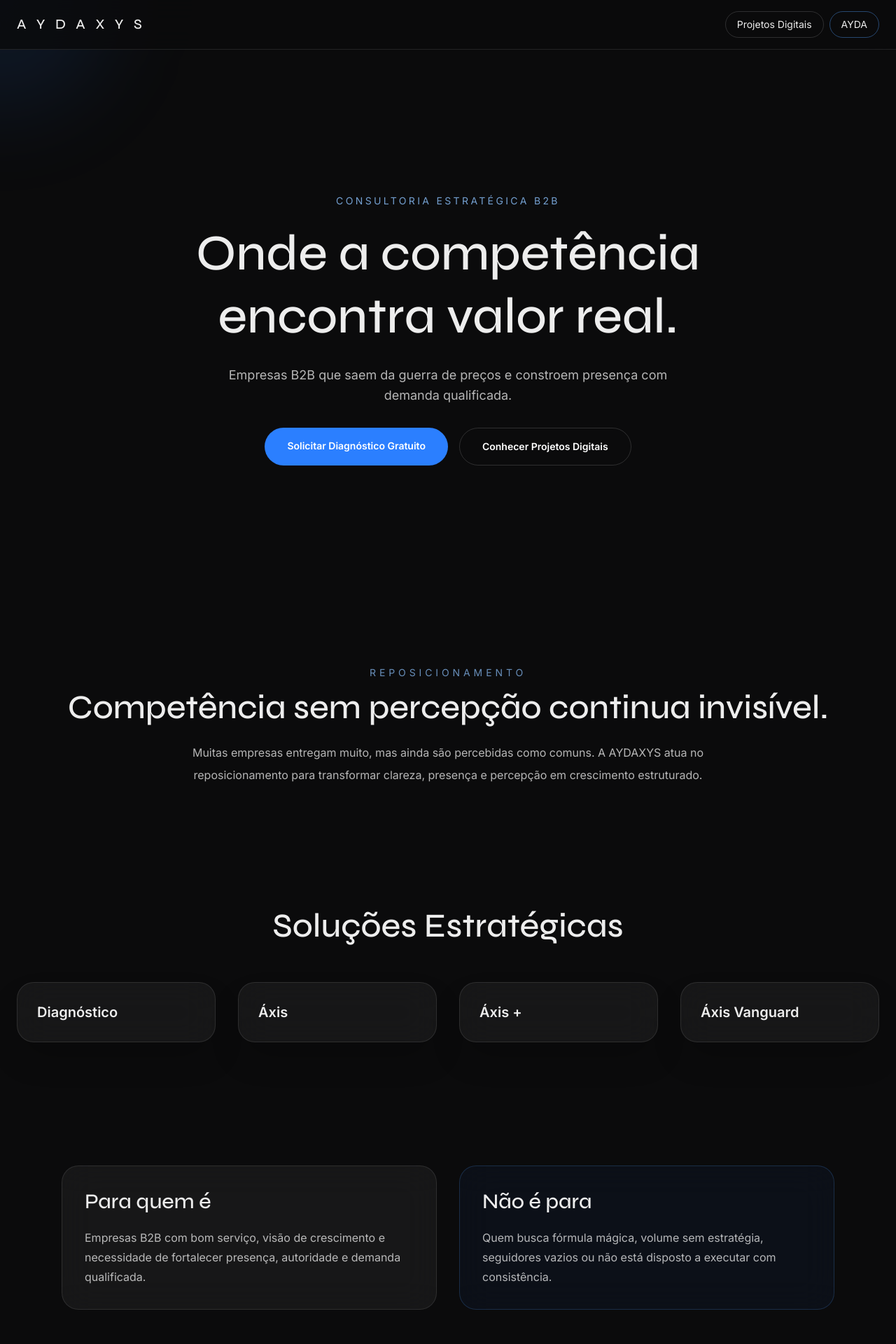
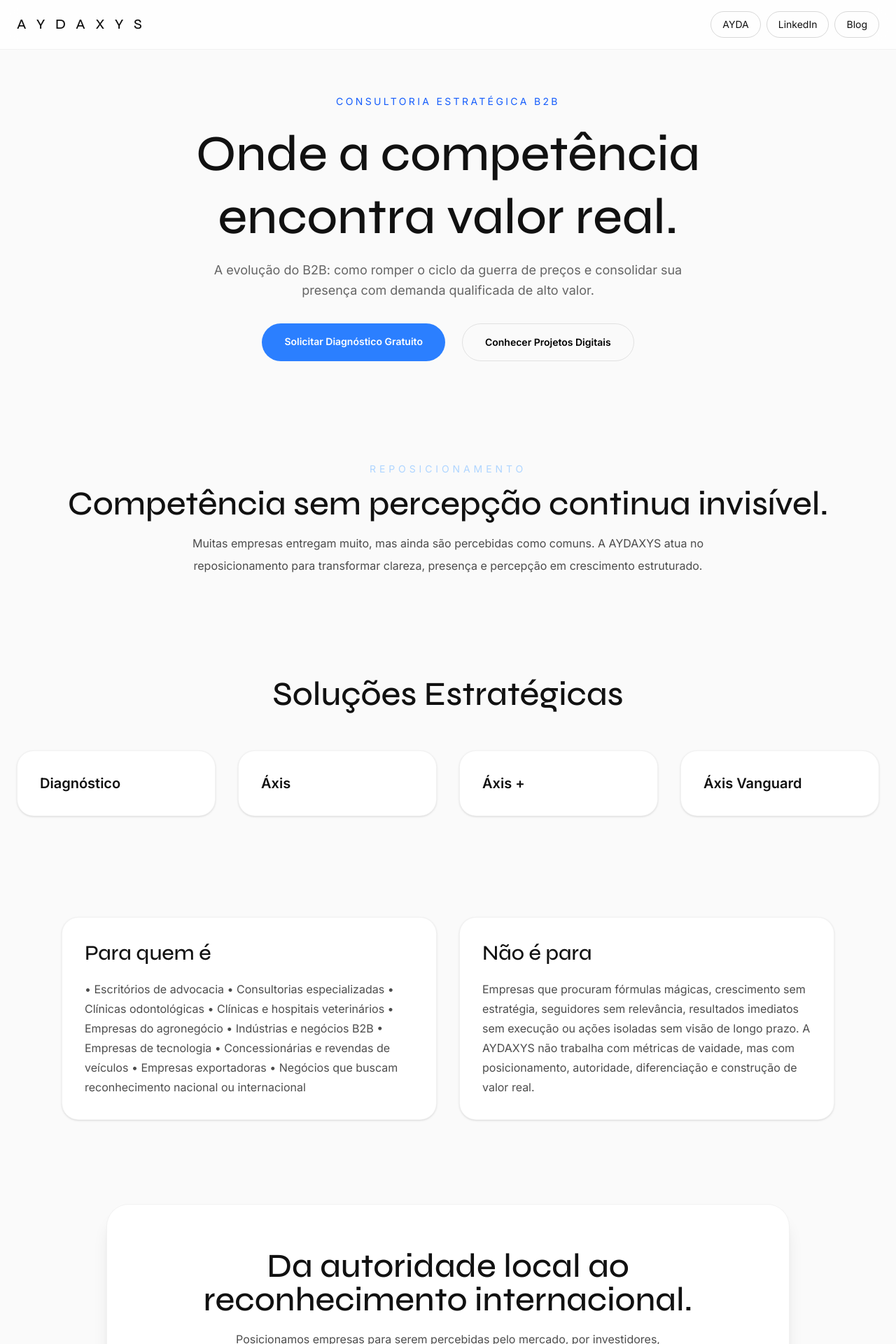
Before and after one commit to vsouza30-cmd/aydaxys, a Next.js app: page / in a window 1280 px wide. Shown: the top 1920 px of the page at 70% size. Built offline with nearby package versions, Linux system fonts and the light colour scheme.

Commit message:
atualização do site

```diff
--- a/app/blog/page.tsx
+++ b/app/blog/page.tsx
@@ -1,17 +1,17 @@
 export default function Blog() {
   return (
-    <main className="min-h-screen bg-black text-white">
+    <main className="min-h-screen bg-[#FAFAFA] text-[#111111]">
       <section className="mx-auto max-w-6xl px-6 py-24">
         <div className="text-center">
-          <span className="text-sm uppercase tracking-[0.3em] text-blue-300/70">
+          <span className="text-sm uppercase tracking-[0.3em] text-blue-600">
             AYDAXYS
           </span>
 
           <h1 className="mt-6 text-5xl font-bold">
-            Blog Tático para empresas que buscam crescimento sustentável
+            Blog tático para empresas que buscam crescimento sustentável
           </h1>
 
-          <p className="mx-auto mt-6 max-w-3xl text-lg text-white/70">
+          <p className="mx-auto mt-6 max-w-3xl text-lg text-black/60">
             Insights sobre posicionamento, autoridade, percepção de valor,
             demanda qualificada e crescimento empresarial para líderes que buscam resultados reais.
           </p>
@@ -21,13 +21,13 @@ export default function Blog() {
 
           <a
             href="/blog/como-sair-da-guerra-de-precos"
-            className="rounded-3xl border border-white/10 bg-white/5 p-8 transition hover:border-blue-400/40"
+            className="rounded-3xl border border-black/10 bg-white p-8 shadow-sm transition-all hover:-translate-y-1 hover:shadow-xl hover:border-blue-500/30"
           >
             <h2 className="text-2xl font-semibold">
               Como sair da guerra de preços e aumentar a percepção de valor
             </h2>
 
-            <p className="mt-4 text-white/70">
+            <p className="mt-4 text-black/60">
               Empresas excelentes continuam perdendo margem porque o mercado
               não percebe o valor que entregam. Entenda como sair dessa armadilha.
             </p>
@@ -41,7 +41,7 @@ export default function Blog() {
               Autoridade empresarial não é marketing
             </h2>
 
-            <p className="mt-4 text-white/70">
+            <p className="mt-4 text-black/60">
               Entenda por que empresas fortes são percebidas de forma
               diferente pelo mercado. Autoridade é a chave para reduzir objeções e fortalecer negociações.
             </p>
--- a/app/diagnostico/page.tsx
+++ b/app/diagnostico/page.tsx
@@ -40,10 +40,10 @@ export default function Diagnostico() {
   }
 
   return (
-    <main className="min-h-screen bg-black text-white">
+    <main className="min-h-screen bg-[#FAFAFA] text-black">
       <section className="mx-auto max-w-4xl px-6 py-24">
         <div className="text-center">
-          <span className="text-sm uppercase tracking-[0.3em] text-white/50">
+          <span className="text-sm uppercase tracking-[0.3em] text-blue-600">
             AYDAXYS
           </span>
 
@@ -51,7 +51,7 @@ export default function Diagnostico() {
             Diagnóstico Estratégico
           </h1>
 
-          <p className="mx-auto mt-6 max-w-2xl text-lg text-white/70">
+          <p className="mx-auto mt-6 max-w-2xl text-lg text-black/70">
             Responda as perguntas abaixo e receba uma análise inicial
             sobre posicionamento, autoridade e oportunidades de crescimento.
           </p>
@@ -63,27 +63,27 @@ export default function Diagnostico() {
               Diagnóstico enviado com sucesso.
             </h2>
 
-            <p className="mt-4 text-white/70">
+            <p className="mt-4 text-black/70">
               Recebemos suas informações e entraremos em contato.
             </p>
           </div>
         ) : (
           <form
             onSubmit={handleSubmit}
-            className="mt-16 space-y-6 rounded-3xl border border-white/10 bg-white/5 p-10"
+            className="mt-16 space-y-6 rounded-3xl border border-black/10 bg-white p-10 shadow-lg"
           >
             <input
               name="nome"
               placeholder="Nome"
               required
-              className="w-full rounded-xl border border-white/10 bg-black px-4 py-4"
+              className="w-full rounded-xl border border-black/10 bg-white px-4 py-4 text-black placeholder:text-black/40 focus:outline-none focus:ring-2 focus:ring-blue-500/20"
             />
 
             <input
               name="empresa"
               placeholder="Empresa"
               required
-              className="w-full rounded-xl border border-white/10 bg-black px-4 py-4"
+              className="w-full rounded-xl border border-black/10 bg-white px-4 py-4 text-black placeholder:text-black/40 focus:outline-none focus:ring-2 focus:ring-blue-500/20"
             />
 
             <input
@@ -91,28 +91,28 @@ export default function Diagnostico() {
               type="email"
               placeholder="E-mail"
               required
-              className="w-full rounded-xl border border-white/10 bg-black px-4 py-4"
+              className="w-full rounded-xl border border-black/10 bg-white px-4 py-4 text-black placeholder:text-black/40 focus:outline-none focus:ring-2 focus:ring-blue-500/20"
             />
 
             <input
               name="telefone"
               placeholder="Telefone"
               required
-              className="w-full rounded-xl border border-white/10 bg-black px-4 py-4"
+              className="w-full rounded-xl border border-black/10 bg-white px-4 py-4 text-black"
             />
 
             <input
               name="segmento"
               placeholder="Segmento"
               required
-              className="w-full rounded-xl border border-white/10 bg-black px-4 py-4"
+              className="w-full rounded-xl border border-black/10 bg-white px-4 py-4 text-black"
             />
 
             <input
               name="faturamento"
               placeholder="Faturamento mensal"
               required
-              className="w-full rounded-xl border border-white/10 bg-black px-4 py-4"
+              className="w-full rounded-xl border border-black/10 bg-white px-4 py-4"
             />
 
             <textarea
@@ -120,13 +120,13 @@ export default function Diagnostico() {
               rows={5}
               placeholder="Qual é o principal desafio da empresa atualmente?"
               required
-              className="w-full rounded-xl border border-white/10 bg-black px-4 py-4"
+              className="w-full rounded-xl border border-black/10 bg-white px-4 py-4 text-black"
             />
 
             <button
               type="submit"
               disabled={loading}
-              className="w-full rounded-full bg-white px-8 py-4 font-medium text-black transition hover:opacity-90"
+              className="w-full rounded-full bg-blue-500 px-8 py-4 font-medium text-white transition hover:scale-105 shadow-[0_0_25px_rgba(59,130,246,0.35)]"
             >
               {loading
                 ? "Enviando..."
@@ -138,7 +138,7 @@ export default function Diagnostico() {
         <div className="mt-12 text-center">
           <a
             href="/"
-            className="text-white/60 transition hover:text-white"
+            className="text-black/60 transition hover:text-black/80"
           >
             ← Voltar para página inicial
           </a>
--- a/app/globals.css
+++ b/app/globals.css
@@ -5,8 +5,8 @@ html {
 }
 
 body {
-  background: #000000;
-  color: #ffffff;
+  background: #FAFAFA;
+  color: #111111;
   font-family: Arial, Helvetica, sans-serif;
 }
 
--- /dev/null
+++ b/app/icon.tsx
@@ -0,0 +1,30 @@
+import { ImageResponse } from "next/og";
+
+export const size = {
+  width: 512,
+  height: 512,
+};
+
+export const contentType = "image/png";
+
+export default function Icon() {
+  return new ImageResponse(
+    (
+      <div
+        style={{
+          width: "100%",
+          height: "100%",
+          background: "#2563EB",
+          display: "flex",
+          alignItems: "center",
+          justifyContent: "center",
+          color: "white",
+          fontSize: 260,
+          fontWeight: 700,
+        }}
+      >
+        A
+      </div>
+    )
+  );
+}
--- a/app/layout.tsx
+++ b/app/layout.tsx
@@ -38,7 +38,7 @@ export default function RootLayout({
 }) {
   return (
     <html lang="pt-BR">
-      <body className={`${inter.className} bg-black text-white`}>
+      <body className={inter.className}>
         {children}
 
         <Script
@@ -51,7 +51,6 @@ export default function RootLayout({
             window.dataLayer = window.dataLayer || [];
             function gtag(){dataLayer.push(arguments);}
             gtag('js', new Date());
-
             gtag('config', 'G-RXCC50JJSK');
           `}
         </Script>
--- a/app/page.tsx
+++ b/app/page.tsx
@@ -6,7 +6,7 @@ import {
   Accessibility,
   Volume2,
   MessageCircle,
-  X,
+  X, Search,
 } from "lucide-react";
 import { Syne, Inter } from "next/font/google";
 
@@ -53,7 +53,7 @@ export default function Home() {
       "Onde a competência encontra valor real.",
 
     desc:
-      "Empresas B2B que saem da guerra de preços e constroem presença com demanda qualificada.",
+      "A evolução do B2B: como romper o ciclo da guerra de preços e consolidar sua presença com demanda qualificada de alto valor.",
 
     button:
       "Solicitar Diagnóstico Estratégico",
@@ -71,19 +71,19 @@ export default function Home() {
   "Para quem é",
 
 forWho:
-      "Empresas B2B com bom serviço, visão de crescimento e necessidade de fortalecer presença, autoridade e demanda qualificada.",
+  "• Escritórios de advocacia\n• Consultorias especializadas\n• Clínicas odontológicas\n• Clínicas e hospitais veterinários\n• Empresas do agronegócio\n• Indústrias e negócios B2B\n• Empresas de tecnologia\n• Concessionárias e revendas de veículos\n• Empresas exportadoras\n• Negócios que buscam reconhecimento nacional ou internacional",
 
 notForTitle:
   "Não é para",
 
 notFor:
-      "Quem busca fórmula mágica, volume sem estratégia, seguidores vazios ou não está disposto a executar com consistência.",
+  "Empresas que procuram fórmulas mágicas, crescimento sem estratégia, seguidores sem relevância, resultados imediatos sem execução ou ações isoladas sem visão de longo prazo. A AYDAXYS não trabalha com métricas de vaidade, mas com posicionamento, autoridade, diferenciação e construção de valor real.",
 
     finalTitle:
-      "Sua próxima fase começa pelo reposicionamento.",
+      "Da autoridade local ao reconhecimento internacional.",
 
     finalText:
-      "Se sua empresa entrega valor, mas o mercado ainda não percebe, você está competindo por preço quando poderia competir por autoridade.",
+      "Posicionamos empresas para serem percebidas pelo mercado, por investidores, parceiros estratégicos e novas oportunidades de expansão.",
   };
 
   const services = [
@@ -114,7 +114,7 @@ export default function Home() {
     synth.cancel();
 
     const utter = new SpeechSynthesisUtterance(
-      "Olá visitante, bem vindo à AYDAXYS. Onde a competência encontra valor real. Empresas B2B que saem da guerra de preços e constroem presença com demanda qualificada."
+      "Olá visitante, bem vindo à EYDAXIS. Onde a competência encontra valor real. Empresas B2B que saem da guerra de preços e constroem presença com demanda qualificada."
     );
 
     const voices = synth.getVoices();
@@ -137,29 +137,9 @@ export default function Home() {
   };
 
   return (
-    <main className={`${sans.className} bg-[#0B0B0C] text-[#EDEDED] overflow-x-hidden`}>
-      <div
-        className="pointer-events-none fixed z-0 hidden h-80 w-80 rounded-full bg-blue-500/10 blur-3xl md:block"
-        style={{
-          left: mouse.x - 160,
-          top: mouse.y - 160,
-        }}
-      />
+    <main className={`${sans.className} bg-[#FAFAFA] text-[#111111] overflow-x-hidden`}>
 
-      <div className="fixed inset-0 -z-30 bg-[#0B0B0C]" />
-
-      <div className="fixed inset-0 -z-20 bg-[radial-gradient(circle_at_top_right,rgba(59,130,246,0.16),transparent_32%),radial-gradient(circle_at_bottom_left,rgba(255,255,255,0.06),transparent_26%)]" />
-
-      <div className="fixed inset-0 -z-10 opacity-[0.05] bg-[linear-gradient(135deg,transparent_0%,rgba(255,255,255,0.8)_50%,transparent_100%)]" />
-
-      <div className="fixed inset-0 -z-10 overflow-hidden">
-        <div className="absolute left-[15%] top-[18%] h-2 w-2 rounded-full bg-blue-400 animate-pulse" />
-        <div className="absolute left-[75%] top-[28%] h-1 w-1 rounded-full bg-white animate-pulse" />
-        <div className="absolute left-[48%] top-[72%] h-2 w-2 rounded-full bg-blue-500 animate-pulse" />
-        <div className="absolute left-[24%] top-[80%] h-1 w-1 rounded-full bg-white/80 animate-pulse" />
-      </div>
-
-      <header className="sticky top-0 z-40 border-b border-white/10 bg-[#0B0B0C]/80 backdrop-blur-xl">
+      <header className="sticky top-0 z-40 border-b border-black/5 bg-white/80 backdrop-blur-md">
         <div className="mx-auto flex max-w-7xl flex-wrap items-center justify-between gap-3 px-4 py-4 md:px-6">
           <h1  className={`${heading.className} text-xl tracking-[0.25em]`}>
             A Y D A X Y S
@@ -168,32 +148,37 @@ export default function Home() {
           <div className="flex flex-wrap items-center gap-2">
 
   <a
-    href="/projetos-digitais"
-    className="rounded-full border border-white/15 px-4 py-2 text-xs hover:bg-white/10 transition md:text-sm"
+    href="/"
+    className="rounded-full border border-black/15 px-4 py-2 text-xs hover:bg-black/10 transition md:text-sm"
   >
-    Projetos Digitais
+
+    AYDA
   </a>
-
-  <button
-    onClick={() => {
-      setAyda(true);
-      speakAyda();
-    }}
-    className="rounded-full border border-blue-400/40 px-3 py-2 text-xs hover:bg-blue-500/10 transition md:px-4 md:text-sm"
+  <a
+  href="https://www.linkedin.com/in/aydaxys?utm_source=share_via&utm_content=profile&utm_medium=member_ios"
+  target="_blank"
+  rel="noopener noreferrer"
+  className="rounded-full border border-black/15 px-4 py-2 text-xs hover:bg-black/10 transition md:text-sm"
 >
-    AYDA
-  </button>
+  LinkedIn
+</a>
+<a
+  href="/blog"
+  className="rounded-full border border-black/15 px-4 py-2 text-xs hover:bg-black/10 transition md:text-sm"
+>
+  Blog
+</a>
          </div>
         </div>
       </header>
 
-  <section className="relative overflow-hidden flex min-h-screen flex-col items-center justify-center px-6 py-24 text-center">
+  <section className="relative overflow-hidden flex flex-col items-center justify-center px-6 py-16 text-center">
 
   <motion.p
     initial={{ opacity: 0, y: 18 }}
     animate={{ opacity: 1, y: 0 }}
     transition={{ duration: 0.9 }}
-    className="mb-5 max-w-2xl text-xs uppercase tracking-[0.24em] text-blue-300/80 md:text-sm"
+    className="mb-5 max-w-2xl text-xs uppercase tracking-[0.24em] text-blue-600 md:text-sm"
   >
     {t.label}
   </motion.p>
@@ -207,11 +192,11 @@ export default function Home() {
     {t.title}
   </motion.h2>
 
-  <p className="mx-auto mt-6 max-w-2xl text-base leading-relaxed text-white/70 md:text-lg">
+  <p className="mx-auto mt-4 max-w-2xl text-base leading-relaxed text-black/60 md:text-lg">
     {t.desc}
   </p>
 
-  <div className="mt-8 flex flex-wrap justify-center gap-4">
+  <div className="mt-8 flex flex-wrap justify-center gap-6">
   <a
     href="/diagnostico"
     className="rounded-full bg-blue-500 px-8 py-4 text-sm font-semibold text-white transition hover:scale-105"
@@ -221,7 +206,7 @@ export default function Home() {
 
   <a
     href="/projetos-digitais"
-    className="rounded-full border border-white/15 px-8 py-4 text-sm font-semibold text-white transition hover:bg-white/10"
+    className="rounded-full border border-black/10 px-8 py-4 text-sm font-semibold text-black transition hover:bg-black/5"
   >
     Conhecer Projetos Digitais
   </a>
@@ -237,12 +222,12 @@ export default function Home() {
           {t.problemTitle}
         </h3>
 
-        <p className="mx-auto mt-6 max-w-3xl leading-8 text-white/70">
+        <p className="mx-auto mt-4 max-w-3xl leading-8 text-black/70">
           {t.problemText}
         </p>
       </section>
 
-      <section className="mx-auto max-w-7xl px-6 py-24">
+      <section className="mx-auto max-w-7xl px-6 py-16                                                   ">
         <div className="mb-14 text-center">
           <h3 className={`${heading.className} text-4xl md:text-5xl`}>
             {t.servicesTitle}
@@ -256,7 +241,7 @@ export default function Home() {
               whileHover={{ y: -10, scale: 1.03 }}
               transition={{ duration: 0.3 }}
               onClick={() => setOpenCard(openCard === i ? null : i)}
-              className="cursor-pointer rounded-3xl border border-white/10 bg-white/5 p-7 shadow-2xl backdrop-blur-xl"
+              className="cursor-pointer rounded-3xl border border-black/5 bg-white p-8 shadow-sm transition-all hover:-translate-y-1 hover:shadow-xl"
             >
               <h4 className="text-xl font-semibold">{item.title}</h4>
 
@@ -266,7 +251,7 @@ export default function Home() {
                     initial={{ opacity: 0, height: 0 }}
                     animate={{ opacity: 1, height: "auto" }}
                     exit={{ opacity: 0, height: 0 }}
-                    className="mt-4 overflow-hidden text-sm leading-7 text-white/70"
+                    className="mt-4 overflow-hidden text-sm leading-7 text-black/70"
                   >
                     {item.content}
                   </motion.p>
@@ -280,32 +265,32 @@ export default function Home() {
       <section className="mx-auto grid max-w-6xl gap-8 px-6 py-20 md:grid-cols-2">
         <motion.div
           whileHover={{ y: -8, scale: 1.02 }}
-          className="rounded-3xl border border-white/10 bg-white/5 p-8 backdrop-blur-xl"
+          className="rounded-3xl border border-black/5 bg-white p-8 shadow-sm"
         >
           <h3 className={`${heading.className} text-3xl`}>
             {t.forWhoTitle}
           </h3>
-          <p className="mt-5 leading-7 text-white/70">{t.forWho}</p>
+          <p className="mt-5 leading-7 text-black/70">{t.forWho}</p>
         </motion.div>
 
         <motion.div
           whileHover={{ y: -8, scale: 1.02 }}
-          className="rounded-3xl border border-blue-400/20 bg-blue-500/5 p-8 backdrop-blur-xl"
+          className="rounded-3xl border border-black/5 bg-white p-8 shadow-sm"
         >
           <h3 className={`${heading.className} text-3xl`}>
             {t.notForTitle}
           </h3>
-          <p className="mt-5 leading-7 text-white/70">{t.notFor}</p>
+          <p className="mt-5 leading-7 text-black/70">{t.notFor}</p>
         </motion.div>
       </section>
 
       <section className="mx-auto max-w-5xl px-6 pb-28 pt-10 text-center">
-        <div className="rounded-3xl border border-white/10 bg-white/5 px-8 py-14 backdrop-blur-xl">
+        <div className="rounded-[32px] border border-black/5 bg-white px-10 py-16 shadow-xl">
           <h3 className={`${heading.className} text-4xl md:text-5xl`}>
             {t.finalTitle}
           </h3>
 
-          <p className="mx-auto mt-5 max-w-2xl text-white/70">
+          <p className="mx-auto mt-5 max-w-2xl text-black/70">
             {t.finalText}
           </p>
 
@@ -324,7 +309,7 @@ export default function Home() {
             initial={{ opacity: 0, y: 35 }}
             animate={{ opacity: 1, y: 0 }}
             exit={{ opacity: 0, y: 35 }}
-            className="fixed bottom-6 right-4 z-50 w-[calc(100%-2rem)] max-w-80 rounded-3xl border border-blue-400/20 bg-black/90 p-6 backdrop-blur-xl md:right-6"
+            className="fixed bottom-6 right-4 z-50 w-[calc(100%-2rem)] max-w-80 rounded-3xl border border-black/10 bg-white p-6 shadow-2xl"
           >
             <div className="mb-4 flex items-center justify-between">
               <h4 className="font-semibold">AYDA IA</h4>
@@ -337,13 +322,13 @@ export default function Home() {
             <div className="space-y-3 text-sm">
               <button
                 onClick={speakAyda}
-                className="flex w-full items-center gap-3 rounded-xl p-3 hover:bg-white/10"
+                className="flex w-full items-center gap-3 rounded-xl p-3 hover:bg-gray-100"
               >
                 <Volume2 size={18} />
                 Ler Página
               </button>
 
-              <button className="flex w-full items-center gap-3 rounded-xl p-3 hover:bg-white/10">
+              <button className="flex w-full items-center gap-3 rounded-xl p-3 hover:bg-gray-100">
                 <Accessibility size={18} />
                 Libras
               </button>
@@ -352,7 +337,7 @@ export default function Home() {
                 href="/diagnostico"
                 target="_blank"
                 rel="noopener noreferrer"
-                className="flex w-full items-center gap-3 rounded-xl p-3 hover:bg-white/10"
+                className="flex w-full items-center gap-3 rounded-xl p-3 hover:bg-gray-100"
               >
                 <MessageCircle size={18} />
                 Suporte
@@ -362,9 +347,9 @@ export default function Home() {
         )}
       </AnimatePresence>
 
-      <footer className="border-t border-white/10 py-10 text-center text-sm text-white/70">
+      <footer className="border-t border-black/10 py-10 text-center text-sm text-black/70">
         <p>AYDAXYS © 2026</p>
-        <p className="mt-2 text-white/50">
+        <p className="mt-2 text-black/50">
           Posicionamento • Conversão • Autoridade
         </p>
       </footer>
```
Also changed, not shown: app/projetos-digitais/page.tsx (+16 -16 lines), public/logo.svg (added). Lines whose indentation alone changed are shown as unchanged.
